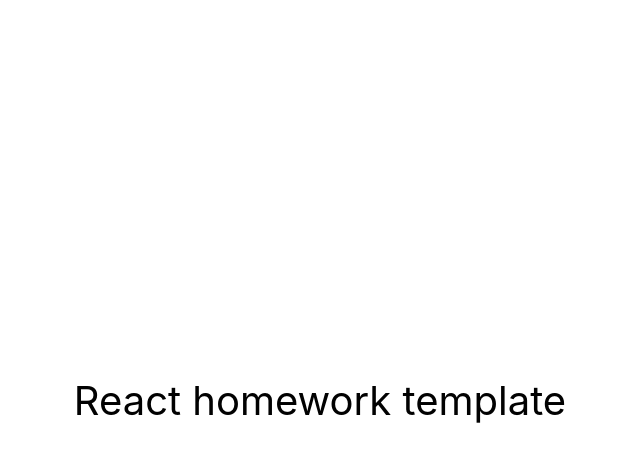
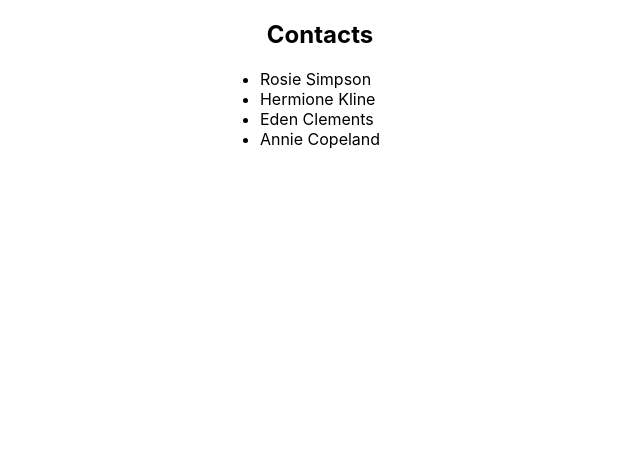
Before and after one commit to krzysztof-kryczka/goit-react-hw-02-phonebook, a React (Create React App) app: page / in a window 1280 px wide. Shown: the top 462 px of the page, without its empty margins (320-960 px from the left). Built offline with nearby package versions, Linux system fonts and the light colour scheme.

Commit message:
Contact Book - step 1 : done partial (create component ContactList)

```diff
--- a/src/components/App.jsx
+++ b/src/components/App.jsx
@@ -1,16 +1,25 @@
-export const App = () => {
-  return (
-    <div
-      style={{
-        height: '100vh',
-        display: 'flex',
-        justifyContent: 'center',
-        alignItems: 'center',
-        fontSize: 40,
-        color: '#010101'
-      }}
-    >
-      React homework template
-    </div>
-  );
-};
+import React, { Component } from 'react';
+import ContactList from './ContactList/ContactList';
+import { nanoid } from 'nanoid';
+
+
+
+export class App extends Component {
+  state = {
+    contacts: [
+      { id: nanoid(), name: 'Rosie Simpson'},
+      { id: nanoid(), name: 'Hermione Kline'},
+      { id: nanoid(), name: 'Eden Clements'},
+      { id: nanoid(), name: 'Annie Copeland'},
+    ],
+    name: '',
+  };
+
+  render() {
+    return (
+      <>
+        <ContactList contacts={this.state.contacts} />
+      </>
+    );
+  }
+}
--- /dev/null
+++ b/src/components/ContactList/ContactList.jsx
@@ -0,0 +1,22 @@
+import React, { Component } from 'react';
+
+import css from './ContactList.module.css';
+
+const ContactList = props => {
+  const { contacts } = props;
+
+  return (
+    <div className={css.contacts}>
+      <h2>Contacts</h2>
+      <ul className={css.contacts__list}>
+        {contacts.map(({ id, name }) => (
+          <li className={css.contacts__item} key={id}>
+            {name}
+          </li>
+        ))}
+      </ul>
+    </div>
+  );
+};
+
+export default ContactList;
--- /dev/null
+++ b/src/components/ContactList/ContactList.module.css
@@ -0,0 +1,16 @@
+.contacts {
+  display: flex;
+  flex-direction: column;
+  align-items: center;
+}
+
+.contacts__list {
+  display: flex;
+  flex-direction: column;
+  padding: 0;
+  margin: 0;
+}
+
+.contacts__item {
+
+}
```
